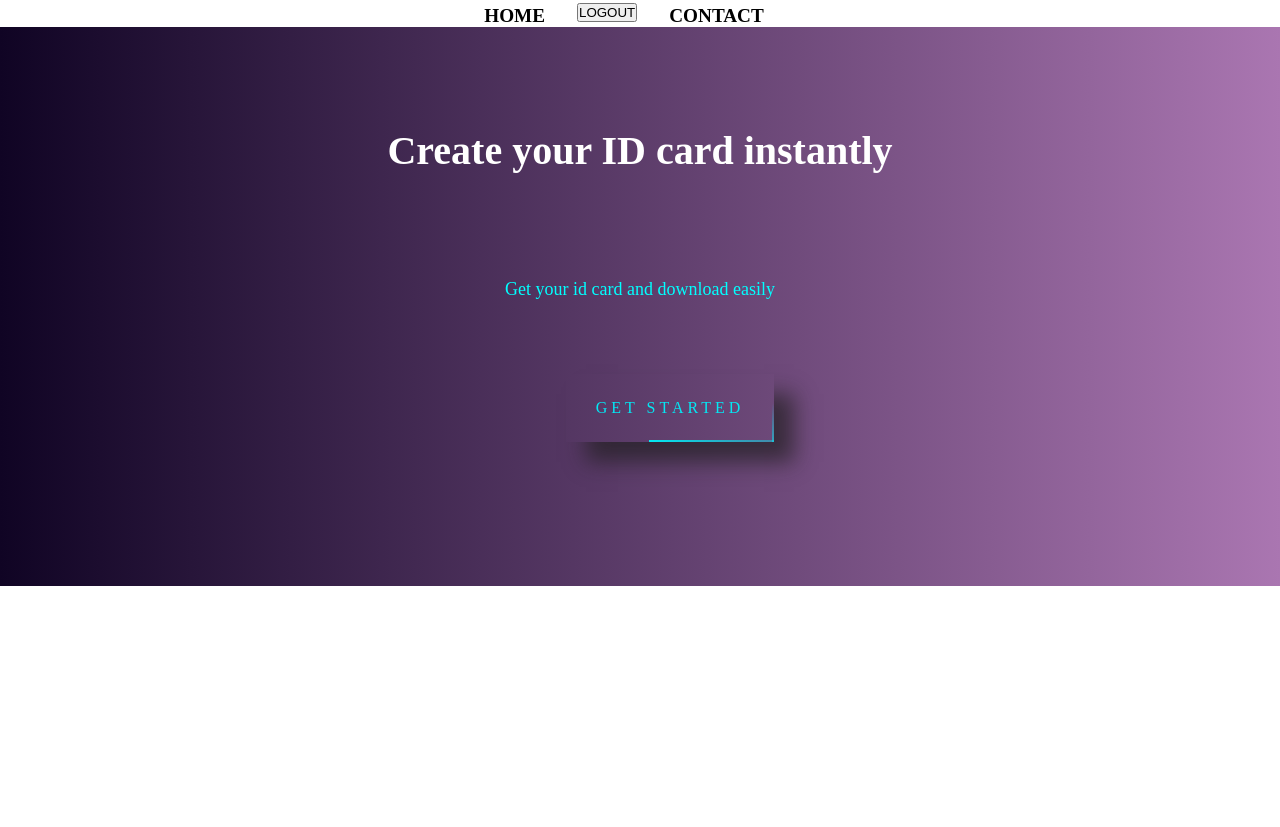
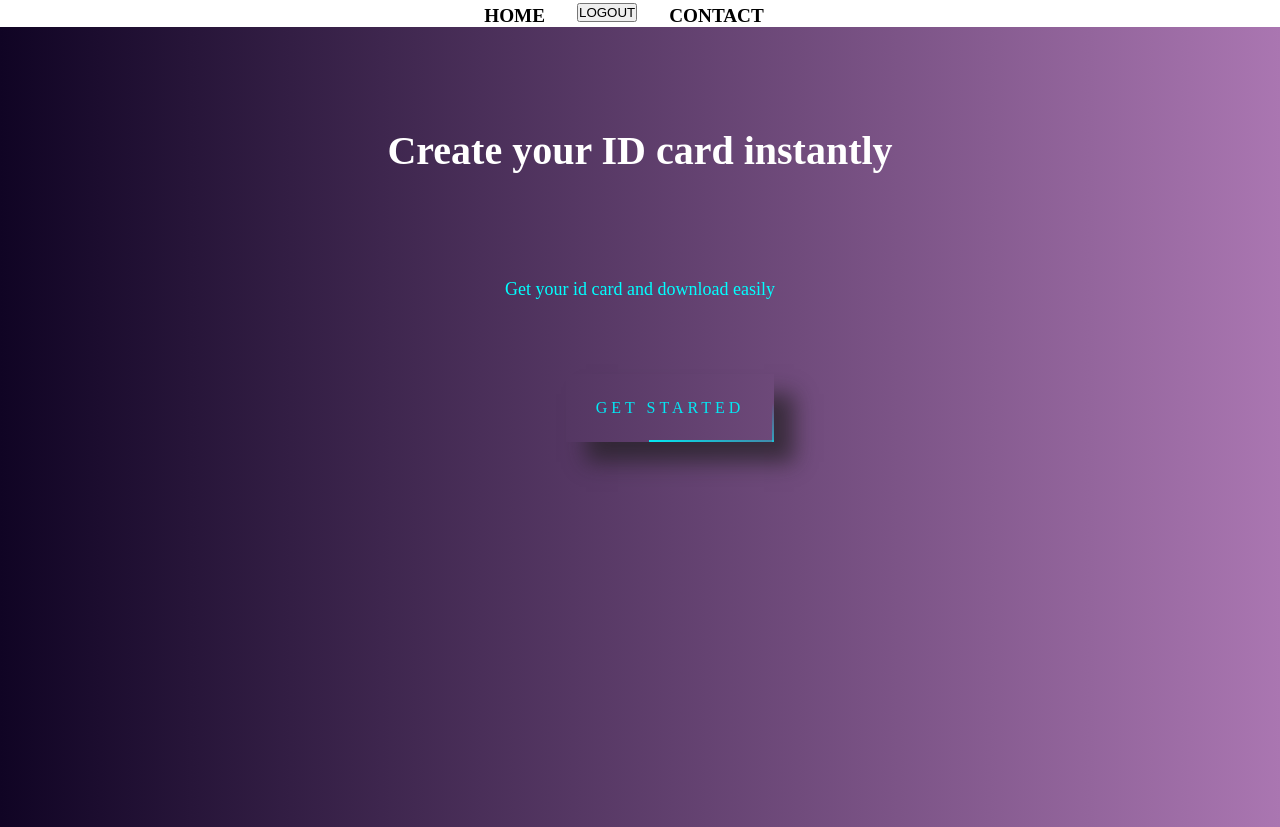
Before and after one commit to JaisonRoy/ICTAK-ID-App-Generator, a React (Create React App) app: page / in a window 1280 px wide. Before the commit the page ends 800 px from the top, so only its background shows below. Built offline with nearby package versions, Linux system fonts and the light colour scheme.

Commit message:
Update Home.css

```diff
--- a/src/pages/home/Home.css
+++ b/src/pages/home/Home.css
@@ -1,5 +1,6 @@
 
 .home{
+    height: 100vh;
     display: flex;
     flex-wrap: wrap;
     background-image: linear-gradient(90deg, rgb(16, 4, 36), rgb(170, 118, 177));
@@ -26,7 +27,7 @@
     font-size: 40px;
   }
 
-  @media (max-width: 1500px) {
+  @media (max-width: 1600px) {
    .details{
       position: static;
       width: 100%;
```
